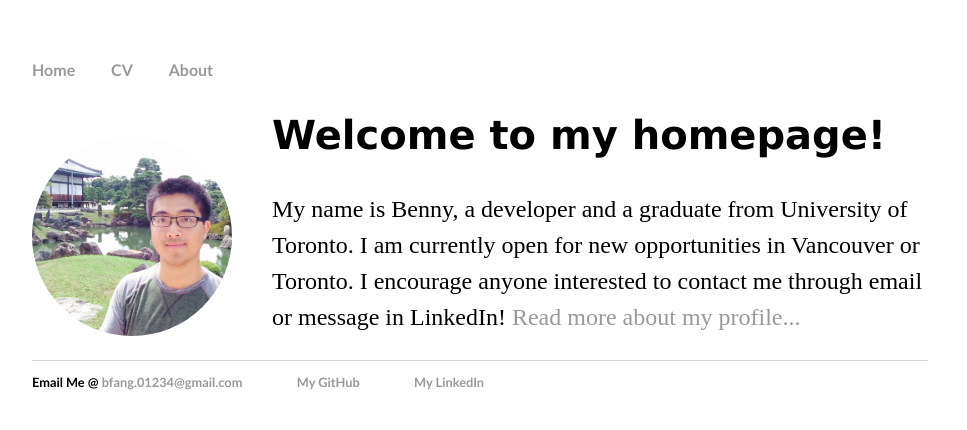
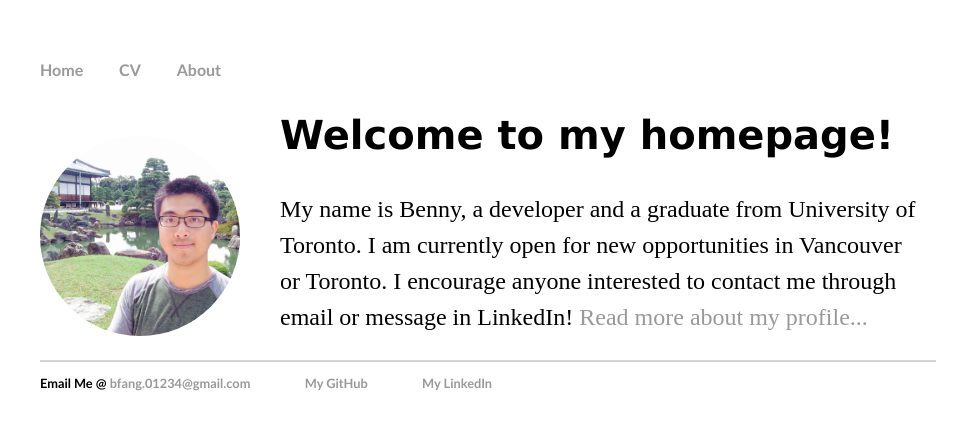
Before and after one commit to bennyfang/bennyfang.github.io, a Jekyll site: the page built from index.html, in a window 1280 px wide. Shown: the top 430 px of the page, without its empty margins (160-1127 px from the left). Built offline with Jekyll 4.4.1, drawn with Linux system fonts in a browser that asks for light colours.

Commit message:
Updated working Version
Fixed non-cantered content. Still need to have sticky footer

```diff
--- a/_layouts/default.html
+++ b/_layouts/default.html
@@ -1,6 +1,6 @@
 <!DOCTYPE html>
 	<html>
-        <div class="fixedContent">
+        <div>
         	<head>
         	    <meta charset="utf-8">
             	<meta name="viewport" width="device-width, initial-scale=1.0">
@@ -12,6 +12,7 @@
         		<link rel="stylesheet" type="text/css" href="/css/img.css">
         	</head>
         	<body>
+        	   <div class="contentWrapper">
             		<nav>
                 		<ul>
                     		<li class="nav-home"><a href="/">Home</a></li>
@@ -25,6 +26,7 @@
             		{{ content }}
 
             		</div><!-- /.container -->
+            	</div>
         		<footer>
             		<ul>
                 		<li>Email Me @ <a href="mailto:bfang.01234@gmail.com">bfang.01234@gmail.com</a></li>
--- a/css/main.css
+++ b/css/main.css
@@ -2,17 +2,16 @@
 h1, h2, h3, h4, h5, h6 { font-family: Verdana, Geneva, sans-serif }
 p, , .cv li, .cv ul li { font-family: 'Merriweather', Georgia, Times; }
 
-/* fix position of content */
-/* .fixedContent { width: 55em; max-width: 55em; margin: auto; display: inline-block;} */
-#fixedRight { float: right position: absolute;}
-#fixedLeft { float: right position: absolute;}
+/* body, nav, footer */
+body { margin: 3.75em auto; width: 55em; min-height: 100%; }
+nav { margin-bottom: 2em; }
+nav ul, footer ul { font-family: "Trebuchet MS", Helvetica, sans-serif; margin: 1em auto; padding: 0em; list-style: none; font-weight: bold;}
+nav ul li { display: inline; margin-right: 2em; }
+footer { border-top: 0.2em solid #d5d5d5; float: left; font-size: 0.8em; position: relative; bottom:0em; width: 70em; height: 5em; clear: both; }
+footer ul li { display: inline; margin-right: 4em; }
 
-/* body and nav */
-body { margin: 3.75em auto; width: 70%; }
-nav { margin-bottom: 2em; }
-nav ul, footer ul { font-family: "Trebuchet MS", Helvetica, sans-serif; padding: 0em; list-style: none; font-weight: bold; }
-nav ul li { display: inline; margin-right: 2em; }
-footer ul li { display: inline; margin-right: 4em; }
+/* content wrapper */
+#contentWrapper {float: left; height: 70% overflow: scroll; margin-bottom: 5em; overflow: scroll; }
 
 /* paragraph and font */
 a { text-decoration: none; color: #999; }
@@ -22,9 +21,6 @@
 h3 { font-size: 1.5em; /* font-size: 1.9vw; */}
 p { font-size: 1.5em; /* font-size: 1.9vw; */ line-height: 150%; }
 
-/* footer */
-footer { border-top: 0.1em solid #d5d5d5; font-size: 0.8em; /* font-size: 1.3vw; */ clear: left; }
-
 /* cv tab */
 .cv ul li { font-size: 1.25em; /*font-size: 1.62vw; */ line-height: 150%; list-style: disk; margin-left: -1em; /* margin-left: -1.3vw; */ list-style-position: outside;}
 .cv h1 { font-style: italic; }
@@ -33,6 +29,10 @@
 /* about tab */
 .about li { font-size: 1.5em; /* font-size: 2.03vw; */ list-style: none; }
 
+/* fix position of content */
+#fixedRight { float: right position: absolute;}
+#fixedLeft { float: left position: absolute;}
+
 /* posts - not implemented */
 /*
 ul.posts { margin: 1.25em auto 2.5em; font-size: 1.25em;}
```
Lines whose indentation alone changed are shown as unchanged.
